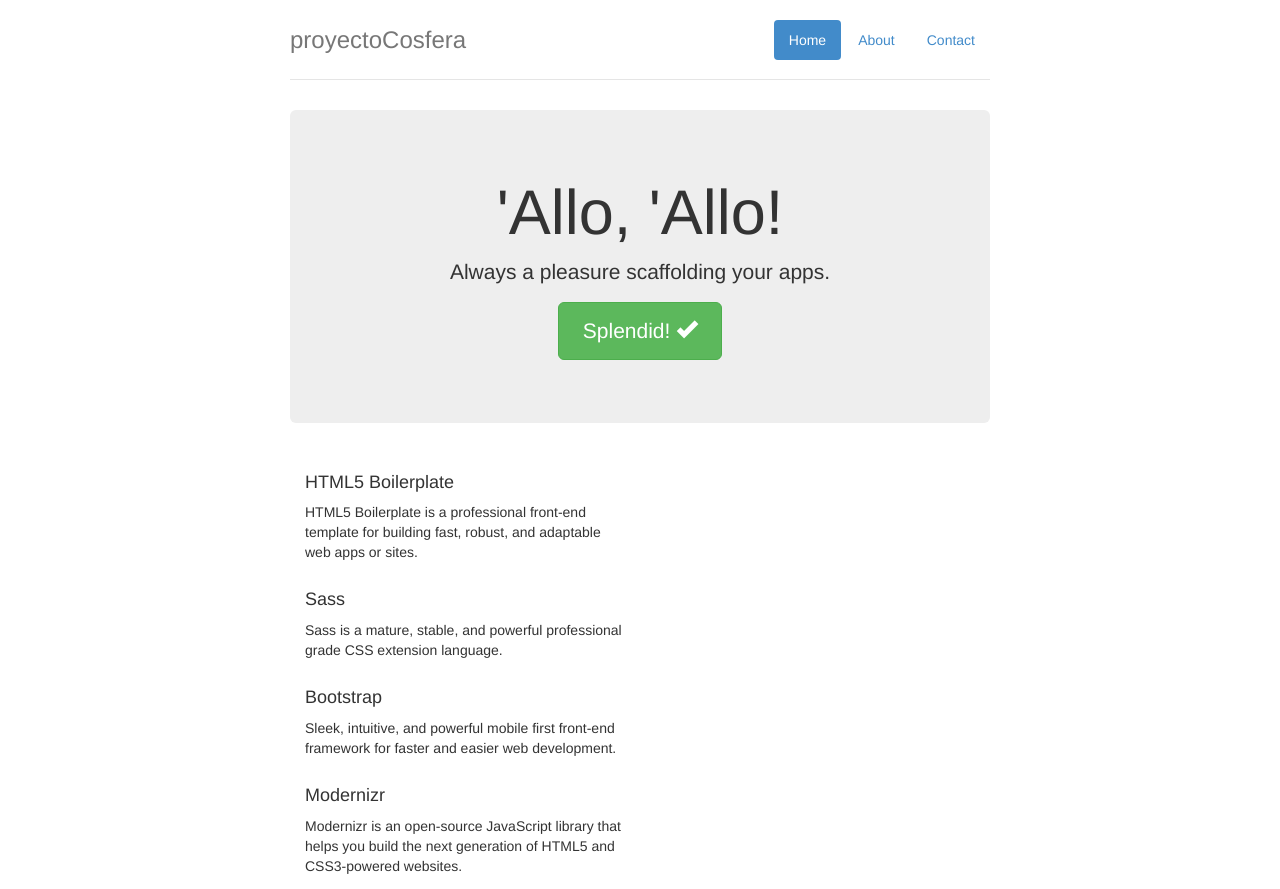
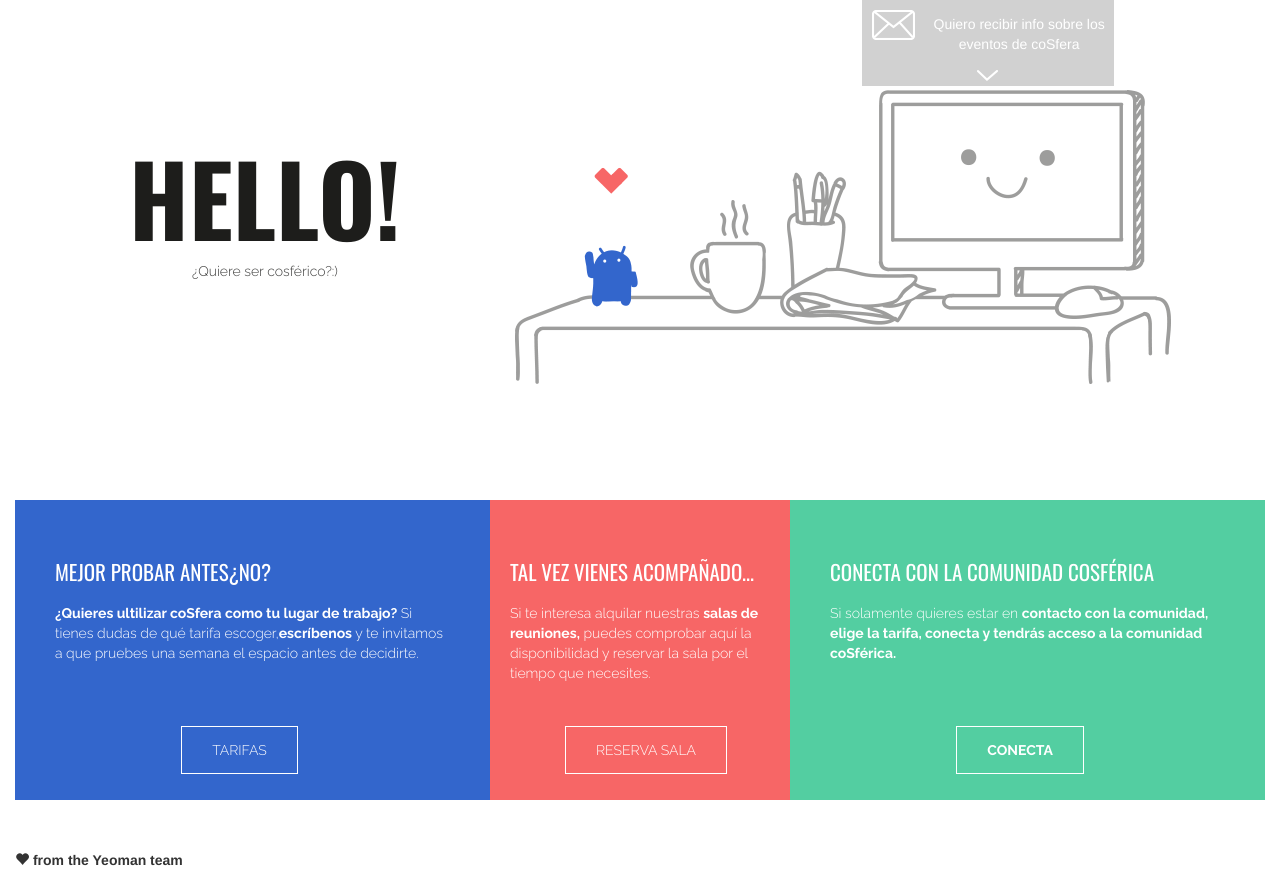
Before and after one commit to eloydw/cosferaLanding, a website: page app/index.html in a window 1280 px wide. Shown: the top 889 px of the page. Drawn offline with nearby package versions, Linux system fonts and the light colour scheme; files that its build step writes are made by us from their sources; files whose address does not match are found by name.

Commit message:
version 1 de header

```diff
--- a/app/index.html
+++ b/app/index.html
@@ -26,38 +26,79 @@
 
 
     <div class="container">
+<!--############### HEADER ###################-->
       <div class="header">
-        <ul class="nav nav-pills pull-right">
-          <li class="active"><a href="#">Home</a></li>
-          <li><a href="#">About</a></li>
-          <li><a href="#">Contact</a></li>
-        </ul>
-        <h3 class="text-muted">proyectoCosfera</h3>
-      </div>
+        <div class="header__mail">
+          <div class="header__mail__header">
+            <img src="images/sobre.png" class="header__mail__icon" alt="email image" />
+            <div class="header__mail__text">
+              <p>Quiero recibir info sobre los eventos de coSfera</p>
+            </div>
+          </div>
+          <img src="images/arrow.png" class="header__mail__arrow" alt="arrow image email" />
+        </div> <!-- header__mail -->
+        <div class="header__slider">
+          <div class="header__slider__text">
+            <div class="hero-unit">
+              <h1>HELLO!</h1>
+              <p>¿Quiere ser cosférico?:)</p>
+            </div>
+          </div> <!-- header__slider__text -->
+          <div class="header__slider__img">
+            <img src="images/header_image.png"  alt="breakfast cosfera image"/>
+          </div> <!-- header__slider__img -->
+        </div> <!-- header__slider -->
+        <div class="header__menu">
+          <div class="header__menu__prices">
+            <div class="header__menu__title">
+              <h2>MEJOR PROBAR ANTES¿NO?</h2>
+            </div> <!-- header__menu__title -->
+            <div class="header__menu__text">
+              <p>
+                <strong>¿Quieres ultilizar coSfera como tu lugar de trabajo?</strong>
+                Si tienes dudas de qué tarifa escoger,<strong>escríbenos</strong> y
+                te invitamos a que pruebes una semana el espacio antes de decidirte.
+              </p>
+            </div> <!-- header__menu__text -->
+            <div class="header__menu__buttonLR">
+              <a href="#" class="button">TARIFAS</a>
+            </div> <!-- header__menu__button -->
+          </div> <!-- header__menu__prices -->
+          <div class="header__menu__room">
+            <div class="header__menu__title">
+              <h2>TAL VEZ VIENES ACOMPAÑADO...</h2>
+            </div> <!-- header__menu__title -->
+            <div class="header__menu__text">
+              <p>
+                Si te interesa alquilar nuestras <strong>salas de reuniones,</strong>
+                 puedes comprobar aquí la disponibilidad y reservar la sala
+                 por el tiempo que necesites.
+              </p>
+            </div> <!-- header__menu__text -->
+            <div class="header__menu__buttonM">
+              <a href="#" class="button">RESERVA SALA</a>
+            </div> <!-- header__menu__button -->
+          </div> <!-- header__menu__room -->
+          <div class="header__menu__connect">
+            <div class="header__menu__title">
+              <h2>CONECTA CON LA COMUNIDAD COSFÉRICA</h2>
+            </div> <!-- header__menu__title -->
+            <div class="header__menu__text">
+              <p>
+                Si solamente quieres estar en <strong>contacto con la comunidad,<strong>
+                 elige la tarifa, conecta y tendrás acceso a la comunidad coSférica.
+              </p>
+              </p>
+            </div> <!-- header__menu__text -->
+            <div class="header__menu__buttonLR">
+              <a href="#" class="button">CONECTA</a>
+            </div> <!-- header__menu__button -->
+          </div> <!-- header__menu__connect -->
+        </div> <!-- header__menu -->
+      </div> <!-- header -->
 
-      <div class="jumbotron">
-        <h1>'Allo, 'Allo!</h1>
-        <p class="lead">Always a pleasure scaffolding your apps.</p>
-        <p><a class="btn btn-lg btn-success" href="#">Splendid! <span class="glyphicon glyphicon-ok"></span></a></p>
-      </div>
+<!-- ############ END HEADER ############ -->
 
-      <div class="row marketing">
-        <div class="col-lg-6">
-          <h4>HTML5 Boilerplate</h4>
-          <p>HTML5 Boilerplate is a professional front-end template for building fast, robust, and adaptable web apps or sites.</p>
-
-          <h4>Sass</h4>
-          <p>Sass is a mature, stable, and powerful professional grade CSS extension language.</p>
-
-
-          <h4>Bootstrap</h4>
-          <p>Sleek, intuitive, and powerful mobile first front-end framework for faster and easier web development.</p>
-
-          <h4>Modernizr</h4>
-          <p>Modernizr is an open-source JavaScript library that helps you build the next generation of HTML5 and CSS3-powered websites.</p>
-
-        </div>
-      </div>
 
       <div class="footer">
         <p><span class="glyphicon glyphicon-heart"></span> from the Yeoman team</p>
--- /dev/null
+++ b/app/styles/_base.scss
@@ -0,0 +1,25 @@
+// ########## Variables ############
+// FONTS
+
+$font-stack: 'Raleway', sans-serif;
+$font-size: 16px;
+$font-hello: 7em;
+$font-title: 1.5em;
+
+// Google font
+@import url(http://fonts.googleapis.com/css?family=Oswald:400,700);
+@import url(http://fonts.googleapis.com/css?family=Raleway:700,300);
+
+
+$oswald: 'Oswald', sans-serif;
+$raleway:'Raleway', sans-serif;
+
+// COLORS
+
+$blue: rgb(51, 102, 204);
+$red: rgb(247, 102, 102);
+$green: rgb(83, 206, 161);
+$black: rgb(29, 29, 27);
+$gray: rgb(60, 60, 59);
+$gray-light: rgb(237, 237, 237);
+$black-bg: rgba(29, 29, 27, 0.2);
--- /dev/null
+++ b/app/styles/_header.scss
@@ -0,0 +1,157 @@
+html, body {
+  margin:  0;
+  padding: 0;
+}
+
+.header__mail {
+  width: 252px;
+  height: 86px;
+  background-color: $black-bg;
+  position: absolute;
+  top: 0;
+  right: 13%;
+  display: block;
+  text-align: center;
+
+}
+
+.header__mail__header {
+  display: table;
+  width: 100%;
+
+
+}
+.header__mail__icon {
+  display: inline-block;
+  padding: 10px;
+}
+
+.header__mail__text {
+  display: table-cell;
+  color: #fff;
+  padding-bottom: -30px;
+
+}
+
+.header__mail__arrow {
+  display: inline-block;
+}
+
+h2
+ {
+  font-family: $oswald;
+}
+
+
+.header__slider {
+  width: 100%;
+  height: 400px;
+  display: table;
+  margin-top: 50px;
+  margin-bottom: 50px;
+}
+
+.header__slider__text {
+  display: table-cell;
+  width: 40%;
+  text-align: center;
+
+}
+
+.header__slider__img {
+  display: table-cell;
+  width: 60%;
+  padding-top: 40px;
+  margin-top: 120px;
+}
+
+.hero-unit h1 {
+  font-family: $oswald;
+  font-weight: bold;
+  font-size: $font-hello;
+  color: $black;
+
+}
+
+.hero-unit p {
+  color: $gray;
+  font-family: $raleway;
+}
+
+.header__menu {
+  width: 100%;
+  height: 300px;
+  display: table;
+  margin-top: 50px;
+  margin-bottom: 50px;
+}
+
+.header__menu__prices {
+  display: table-cell;
+  width: 38%;
+  background-color: $blue;
+  color: #fff;
+  font-family: $raleway;
+  padding: 40px 40px 40px 40px;
+  position: relative;
+
+}
+.header__menu__connect {
+  display: table-cell;
+  width: 38%;
+  background-color: $green;
+  color: #fff;
+  font-family: $raleway;
+  padding: 40px 40px 40px 40px;
+  position: relative;
+
+}
+
+.header__menu__room {
+  display: table-cell;
+  width: 24%;
+  background-color: $red;
+  color: #fff;
+  font-family: $raleway;
+  padding: 40px 20px 40px 20px;
+  position: relative;
+
+}
+
+
+.button {
+  border: 1px solid #fff;
+  color: #fff;
+  padding: 15px 30px;
+
+}
+
+.header__menu__buttonLR,
+.header__menu__buttonM {
+ margin: 20px auto;
+ text-align: center;
+ position: absolute;
+ bottom: 20px;
+ left: 50%;
+
+}
+
+.header__menu__buttonLR {
+  margin-left: -15%;
+}
+
+.header__menu__buttonM {
+  margin-left: -25%;
+}
+
+.header__menu__title h2{
+  font-size: $font-title;
+  margin-bottom: 20px;
+
+}
+
+.header__menu__text {
+  margin-bottom: 50px;
+
+
+}
--- a/app/styles/base.scss
+++ /dev/null
@@ -1,5 +0,0 @@
-.box {
-  width: 100px;
-  height: 100px;
-  background-color: red;
-}
--- a/app/styles/main.scss
+++ b/app/styles/main.scss
@@ -3,90 +3,18 @@
 @import "bootstrap-sass-official/assets/stylesheets/_bootstrap.scss";
 // endbower
 
-.browsehappy {
-  margin: 0.2em 0;
-  background: #ccc;
-  color: #000;
-  padding: 0.2em 0;
+// styles
+
+@import "settings.scss";
+@import "mixin.scss";
+@import "helper.scss";
+@import "base.scss";
+@import "header.scss";
+
+
+
+.container {
+  position: relative;
+  width: 100%;
+  margin: 0;
 }
-
-/* Space out content a bit */
-body {
-  padding-top: 20px;
-  padding-bottom: 20px;
-}
-
-/* Everything but the jumbotron gets side spacing for mobile first views */
-.header,
-.marketing,
-.footer {
-  padding-left: 15px;
-  padding-right: 15px;
-}
-
-/* Custom page header */
-.header {
-  border-bottom: 1px solid #e5e5e5;
-
-  /* Make the masthead heading the same height as the navigation */
-  h3 {
-    margin-top: 0;
-    margin-bottom: 0;
-    line-height: 40px;
-    padding-bottom: 19px;
-  }
-}
-
-/* Custom page footer */
-.footer {
-  padding-top: 19px;
-  color: #777;
-  border-top: 1px solid #e5e5e5;
-}
-
-.container-narrow > hr {
-  margin: 30px 0;
-}
-
-/* Main marketing message and sign up button */
-.jumbotron {
-  text-align: center;
-  border-bottom: 1px solid #e5e5e5;
-  .btn {
-    font-size: 21px;
-    padding: 14px 24px;
-  }
-}
-
-/* Supporting marketing content */
-.marketing {
-  margin: 40px 0;
-  p + h4 {
-    margin-top: 28px;
-  }
-}
-
-/* Responsive: Portrait tablets and up */
-@media screen and (min-width: 768px) {
-  .container {
-    max-width: 730px;
-  }
-
-  /* Remove the padding we set earlier */
-  .header,
-  .marketing,
-  .footer {
-    padding-left: 0;
-    padding-right: 0;
-  }
-
-  /* Space out the masthead */
-  .header {
-    margin-bottom: 30px;
-  }
-
-  /* Remove the bottom border on the jumbotron for visual effect */
-  .jumbotron {
-    border-bottom: 0;
-  }
-}
--- a/package.json
+++ b/package.json
@@ -19,7 +19,7 @@
     "grunt-modernizr": "^0.5.2",
     "grunt-newer": "^0.7.0",
     "grunt-rev": "^0.1.0",
-    "grunt-sass": "^0.14.0",
+    "grunt-sass": "^0.18.0",
     "grunt-svgmin": "^0.4.0",
     "grunt-usemin": "^2.3.0",
     "grunt-wiredep": "^1.7.0",
```
Also changed, not shown: .tmp/styles/base.css (deleted), .tmp/styles/main.css, app/images/arrow.png (added), app/images/header_image.png (added), app/images/sobre.png (added), app/styles/_helper.scss (added), app/styles/_mixin.scss (renamed from app/styles/mixin.scss), app/styles/_settings.scss (renamed from app/styles/settings.scss), 5 other files.
